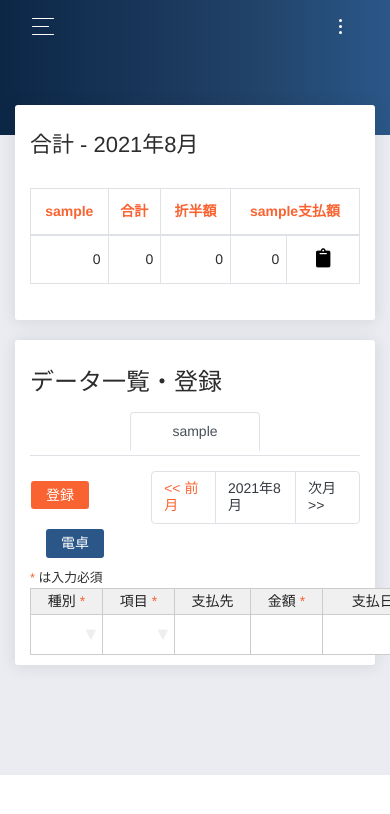
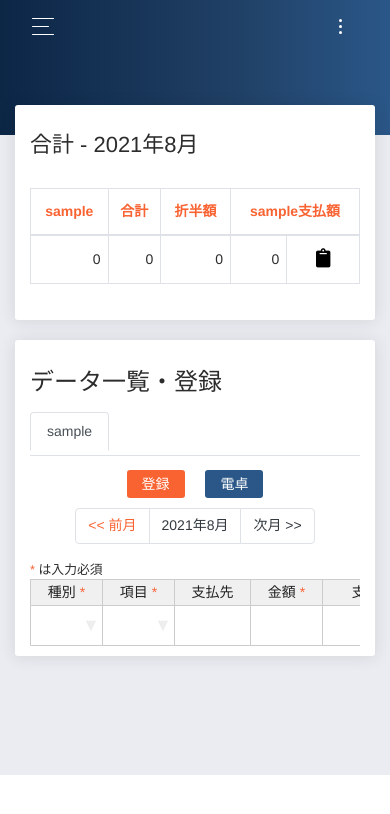
Before and after one commit to showgayaki/kakeibosan, a Flask app: page /kakeibosan/records in a window 390 px wide; the page is wider, and only the part inside the window is pictured. Shown: the top 814 px of that part. Run offline with Flask 2, Linux system fonts and the light colour scheme; the visitor is signed in with stand-in values (Sample User, id 1); data comes from the database, SQL or seed files in the repository; data that the repository does not hold is empty; parts of the project's set-up code (start-up, migrations or seed data) failed here and were passed over; some libraries are stand-ins or nearby versions; some web fonts are replaced.

Commit message:
レコード一覧のスマホ表示修正

```diff
--- a/kakeibosan/static/css/style.css
+++ b/kakeibosan/static/css/style.css
@@ -161,6 +161,9 @@ th, .update-table .badge_clm{
     font-size: 18px;
     cursor: pointer;
 }
+.overflow-x-scroll{
+    overflow-x: scroll;
+}
 td.listbox.htDimmed{
     padding: 0.5em;
 }
@@ -200,6 +203,15 @@ table tbody tr td.copy-btn{
 }
 .validation-error{
     font-size: 1.2rem;
+}
+@media screen and (max-width: 768px){
+    .loader{
+        left: calc(50% - 50px);
+    }
+    .nav-tabs{
+        display: flex;
+        padding: 0!important;
+    }
 }
 /*---------
  calc
--- a/kakeibosan/static/js/records.js
+++ b/kakeibosan/static/js/records.js
@@ -143,6 +143,8 @@ function createTable(currentUserId, users, records, viewMonth){
         $('a[data-toggle="tab"]').on('shown.bs.tab', function (e) {
             table[users[i]['id']].render();
         });
+        // 表示が崩れるため、Handsontable描画後にcss適用する
+        $('#' + String(i + 1) + '-handsontable').addClass('overflow-x-scroll');
     }
     // 登録ボタンクリック
     $(document).on('click', '[id$=fetch-update-records]', function(e){
--- a/kakeibosan/templates/records.html
+++ b/kakeibosan/templates/records.html
@@ -70,7 +70,7 @@
                 </ul>
                 <!-- endtab -->
               </div>
-              <div class="card-body">
+              <div class="card-body pt-1 pt-md-2">
                 <!-- panel -->
                 <div id="tabContent" class="tab-content">
                   {%- for user in users %}
@@ -78,7 +78,7 @@
                   {%- set active = 'active' %}
                   {%- endif %}
                   <div id="{{ user.user_name }}-content" class="tab-pane {{ active }}" role="tabpanel" aria-labelledby="{{ user.user_name }}-tab">
-                    <div class="d-flex justify-content-between">
+                    <div class="d-flex justify-content-md-between justify-content-around flex-wrap flex-md-nowrap mb-md-2 mb-3">
                       <!-- 新規登録ボタン -->
                       <div class="flex-itmes">
                         <button id="{{ user.id }}-fetch-update-records" type="button" class="btn btn-primary btn-sm">
@@ -89,8 +89,8 @@
                         </button>
                       </div>
                       <!-- ページャー -->
-                      <div class="flex-itmes">
-                          <ul class="pagination float-right">
+                      <div class="flex-itmes d-flex align-items-center">
+                          <ul class="pagination mb-0">
                             {%- if month.prev != '' %}
                             <li class="page-item">
                               <a class="page-link text-primary" href="{{ url_for('records', month=month.prev) }}" ><< 前月</a>
```
